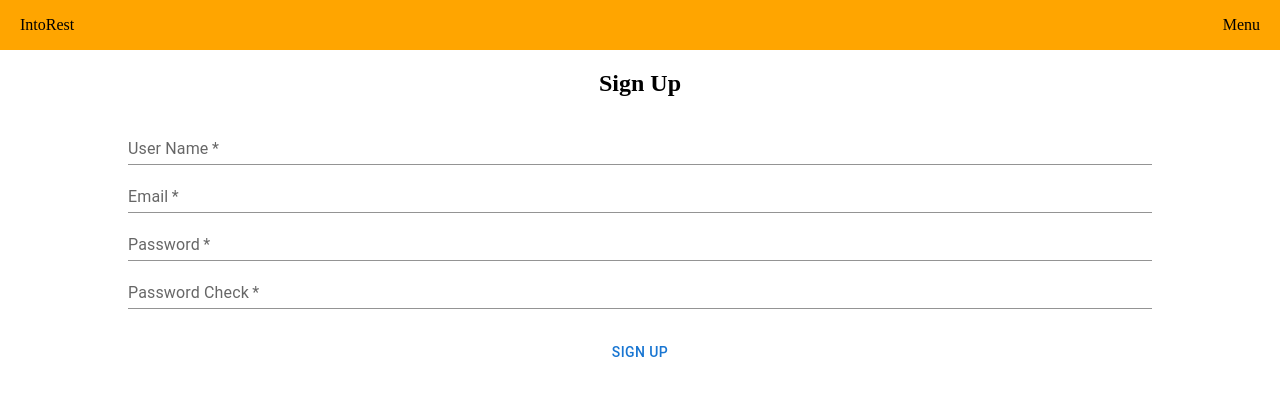
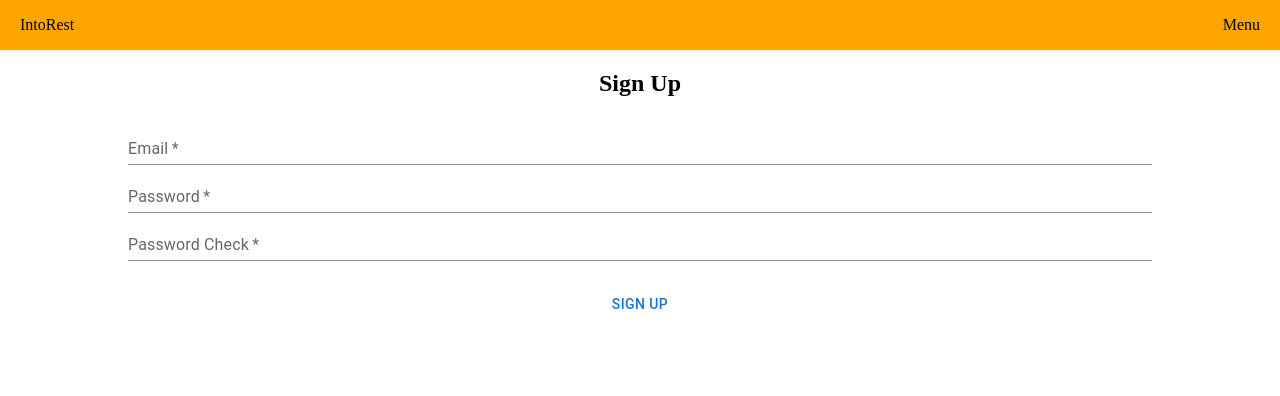
Before and after one commit to HJeong1200/IntoRest-M, a React (Create React App) app: page /signup in a window 1280 px wide. Shown: the top 396 px of the page. Built offline with nearby package versions, Linux system fonts and the light colour scheme.

Commit message:
feat: firebase signup

```diff
--- a/src/firebase/firebase.ts
+++ b/src/firebase/firebase.ts
@@ -1,4 +1,3 @@
-// Import the functions you need from the SDKs you need
 import { initializeApp } from "firebase/app";
 import { getAuth } from "firebase/auth";
 
@@ -13,4 +12,4 @@ const firebaseConfig = {
 };
 
 const app = initializeApp(firebaseConfig);
-const auth = getAuth(app);
+export const auth = getAuth(app);
--- a/src/pages/signup/signup.tsx
+++ b/src/pages/signup/signup.tsx
@@ -1,3 +1,5 @@
+import { createUserWithEmailAndPassword } from "firebase/auth";
+import { auth } from "../../firebase/firebase";
 import { Button } from "@mui/material";
 import Box from "@mui/material/Box";
 import TextField from "@mui/material/TextField";
@@ -5,22 +7,27 @@ import { useState } from "react";
 import styled from "styled-components";
 
 const Signup = () => {
-  const [username, setUsername] = useState<string>("");
   const [email, setEmail] = useState<string>("");
   const [password, setPassword] = useState<string>("");
   const [passwordCheck, setPasswordCheck] = useState<string>("");
+
+  const handleSignup = () => {
+    if (password !== passwordCheck) return;
+
+    createUserWithEmailAndPassword(auth, email, password)
+      .then((userCredential) => {
+        const user = userCredential.user;
+        console.log(user);
+      })
+      .catch((error) => {
+        console.log(error.code, error.message);
+      });
+  };
 
   return (
     <Wrapper>
       <h2>Sign Up</h2>
       <Box component="form" sx={sx}>
-        <TextField
-          required
-          variant="standard"
-          value={username}
-          onChange={(e) => setUsername(e.target.value)}
-          label="User Name"
-        />
         <TextField
           required
           variant="standard"
@@ -45,7 +52,7 @@ const Signup = () => {
           label="Password Check"
         />
       </Box>
-      <Button>Sign Up</Button>
+      <Button onClick={handleSignup}>Sign Up</Button>
     </Wrapper>
   );
 };
@@ -60,9 +67,9 @@ const Wrapper = styled.div`
 
 const sx = {
   display: "flex",
-  "flex-direction": "column",
+  flexDirection: "column",
   width: "80%",
-  "margin-bottom": "25px",
+  marginBottom: "25px",
 };
 
 export default Signup;
```
